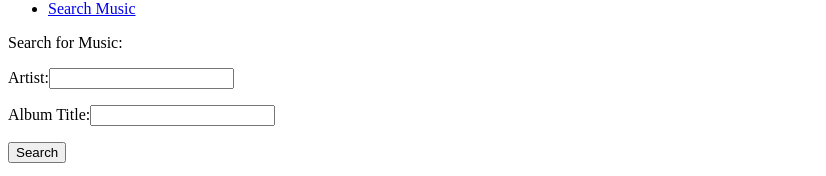
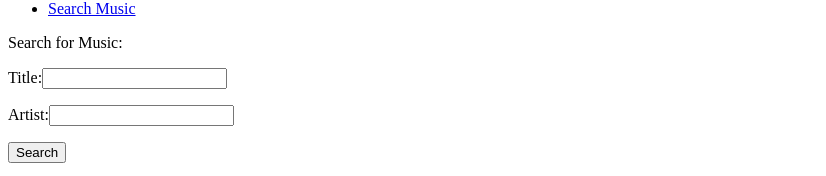
Before and after one commit to soundparticle/fullstack-app, a React app: page /search in a window 1280 px wide. Shown: the part 552-728 px from the top of the page, without its empty margins (0-826 px from the left). Built offline with nearby package versions, Linux system fonts and the light colour scheme; the HTML template or start-up script is replaced by a standard one.

Commit message:
Search bar has two fields however, search button not calling to api

```diff
--- a/src/components/artists/Results.js
+++ b/src/components/artists/Results.js
@@ -28,7 +28,7 @@ class Results extends Component {
   componentDidUpdate({ location }) {
     const { page: oldPage } = qs.parse(location.search);
     const { search: oldSearch } = qs.parse(location.search);
-    if(oldSearch !== this.SearchTerm || oldPage !== this.searchPage) this.searchArtists();
+    if(oldSearch !== this.SearchTerm || oldPage !== this.searchPage) this.searchArtist();
   }
 
   get searchTerm() {
--- a/src/components/search/Search.js
+++ b/src/components/search/Search.js
@@ -6,8 +6,8 @@ import PropTypes from 'prop-types';
 class Search extends Component {
 
   state = {
-    artist: '',
-    title: ''
+    title: '',
+    artist: ''
   };
 
   static propTypes = {
@@ -17,19 +17,21 @@ class Search extends Component {
 
   componentDidMount() {
     const { location } = this.props;
-    const { artist = '', title = '' } = qs.parse(location.artist, location.title);
-    this.setState({ artist, title });
+    const { title = '' } = qs.parse(location.title);
+    const { artist = '' } = qs.parse(location.artist);
+    this.setState({ title, artist });
   }
 
   handleSubmit = event => {
     event.preventDefault();
-    const { artist, title } = this.state;
-    if(!artist && title) return;
+    const { title, artist } = this.state;
+    if(!title && artist) return;
 
     const { history } = this.props;
     history.push({
       pathname: '/search',
-      search: qs.stringify({ artist, title, page: 1 })
+      title: qs.stringify({ title }),
+      artist: qs.stringify({ artist })
     });
   };
 
@@ -38,17 +40,17 @@ class Search extends Component {
   };
 
   render() {
-    const { artist, title } = this.state;
+    const { title, artist } = this.state;
 
     return (
       <form onSubmit={event => this.handleSubmit(event)}>
         <label>
           Search for Music: &nbsp;
+          <p>Title:
+            <input name="title" value={title} onChange={this.handleChangeSearch}/>
+          </p>
           <p>Artist:
-            <input name={artist} value={artist} onChange={this.handleChangeSearch}/>
-          </p>
-          <p>Album Title:
-            <input name={title} value={title} onChange={this.handleChangeSearch}/>
+            <input name="artist" value={artist} onChange={this.handleChangeSearch}/>
           </p>
         </label>
         <button>Search</button>
--- a/src/services/OneMusicAPI.js
+++ b/src/services/OneMusicAPI.js
@@ -19,11 +19,10 @@ const getUrl = url => {
     });
 };
 
-export function search({ search }, { page }) {
-  const searchTerm = `&s=${search}`;
-  const paging = `&page=${page}`;
+export function search({ title }, { artist }) {
+  const searchTerm = `&title=${title}&artist${artist}`;
 
-  return get(`${EVERYTHING_URL}${searchTerm}${paging}`);
+  return get(`${EVERYTHING_URL}${searchTerm}`);
 }
 
 export function getArtist(id) {
```
